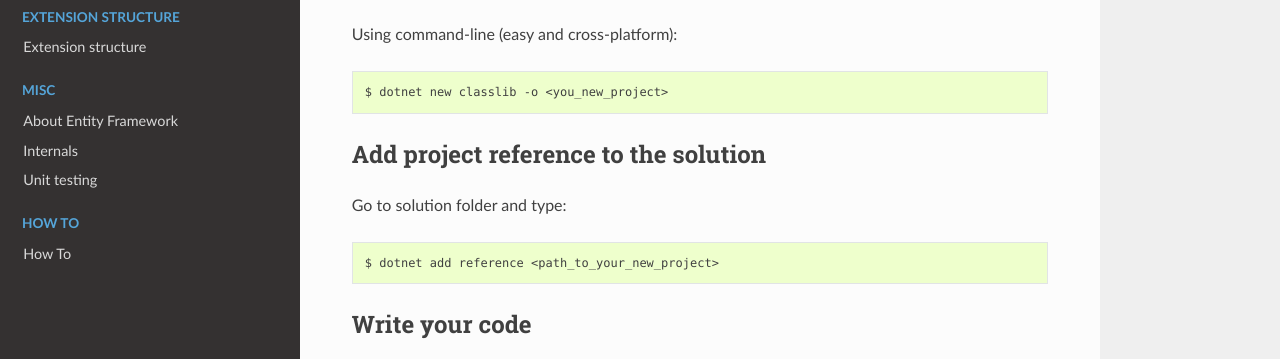
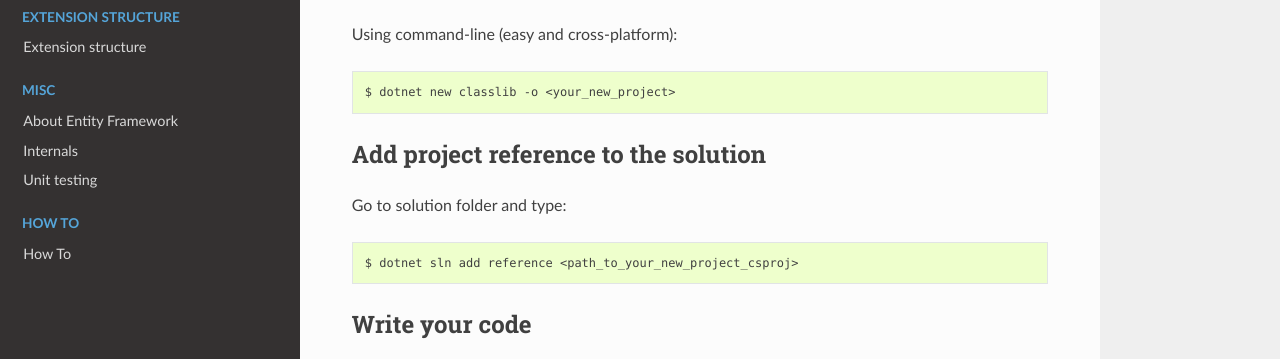
Before and after one commit to SOFTINUX/Base_Doc, a Sphinx documentation site: the page built from source/implement_your_extension.rst, in a window 1280 px wide and 1089 px high. Shown: the part 390-749 px from the top of the window. Built offline with Sphinx 7.4.7 and the Read the Docs theme 2.0.0, drawn with Linux system fonts in a browser that asks for light colours.

Commit message:
Fix command to type

```diff
--- a/source/implement_your_extension.rst
+++ b/source/implement_your_extension.rst
@@ -14,7 +14,7 @@ Using command-line (easy and cross-platform):
 
 .. code-block:: bash
 
-   $ dotnet new classlib -o <you_new_project>
+   $ dotnet new classlib -o <your_new_project>
 
 Add project reference to the solution
 =====================================
@@ -22,7 +22,7 @@ Go to solution folder and type:
 
 .. code-block:: bash
 
-   $ dotnet add reference <path_to_your_new_project>
+   $ dotnet sln add reference <path_to_your_new_project_csproj>
 
 Write your code
 ===============
```
